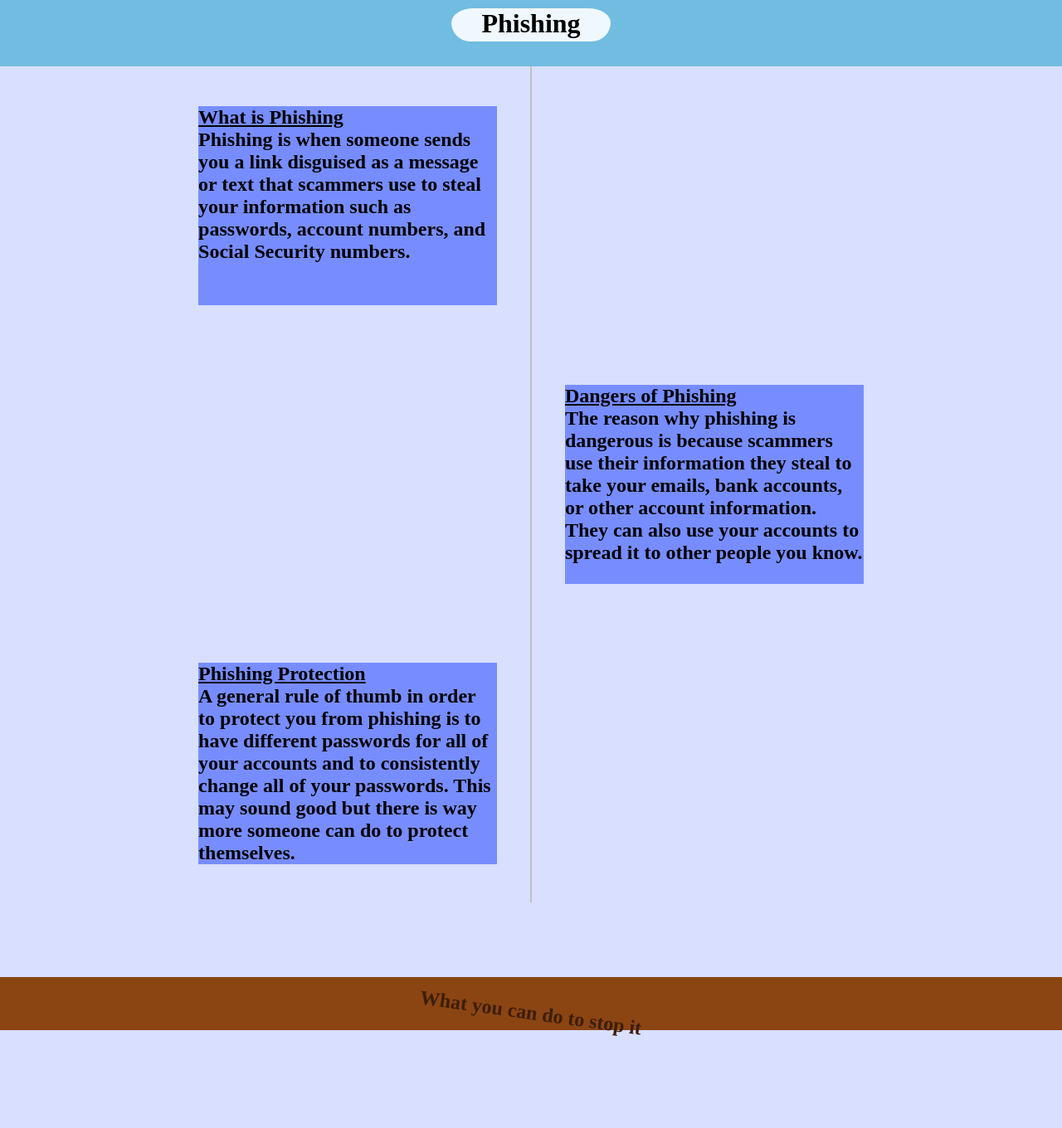
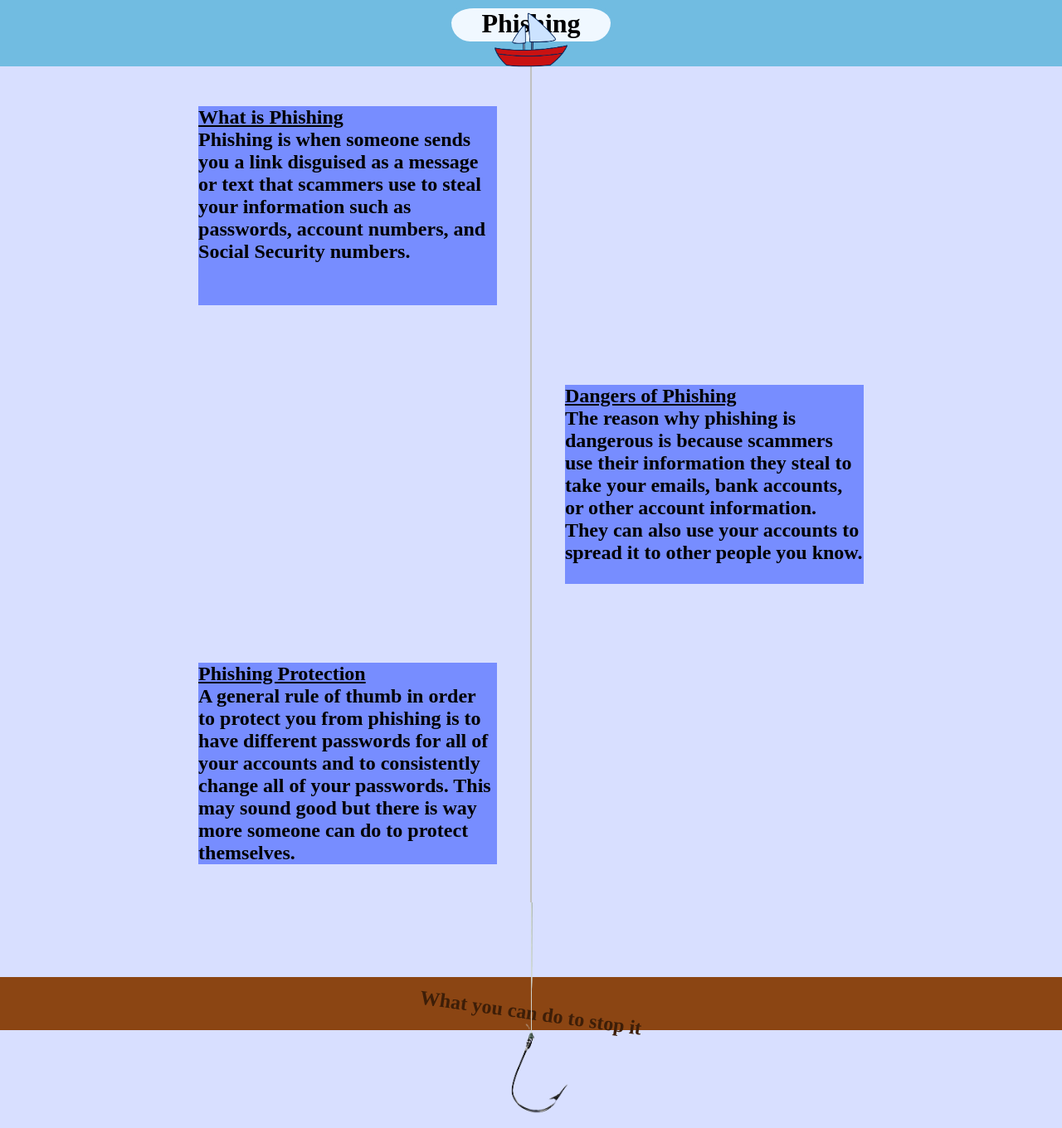
Before and after one commit to Lucas-Ke/Phishing, a plain HTML site: page index.html in a window 1280 px wide. Shown: the whole page at 83% size. Before the commit the page ends 1254 px from the top, so only its background shows below. Drawn offline with Linux system fonts and the light colour scheme; a web font is replaced by a local one.

Commit message:
Update index.html

```diff
--- a/index.html
+++ b/index.html
@@ -12,7 +12,7 @@
       <h1>Phishing</h1>
     </div>
     <div class="boat">
-      <p><img src="/images/My project-1 (2).png" alt="" /></p>
+      <p><img src="/My project-1 (2).png" alt="" /></p>
     </div>
     <main>
       <h2 id="text" class="darkblue1">
@@ -48,7 +48,7 @@
         <p></p>
       </div>
       <div class="hook">
-        <img src="/images/My project (2).png" alt="" />
+        <img src="/My project (2).png" alt="" />
       </div>
     </main>
 
```
